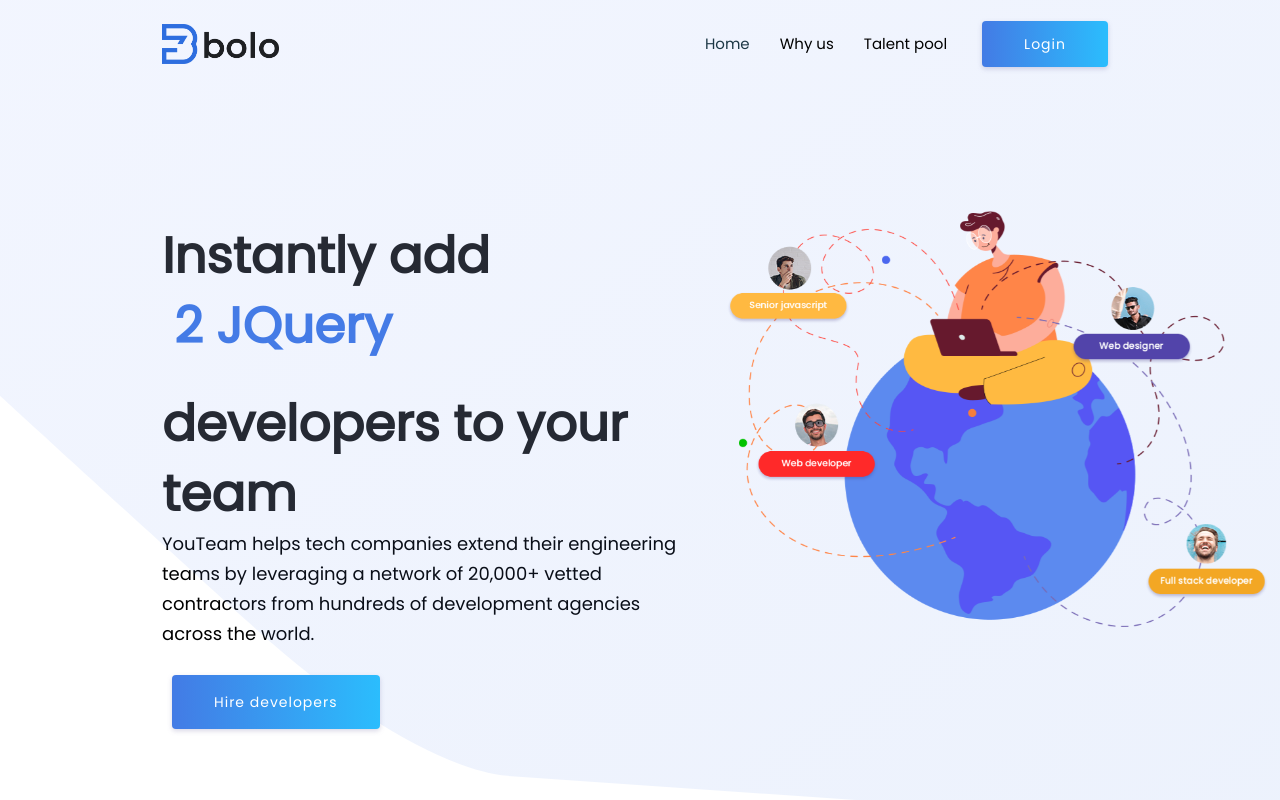
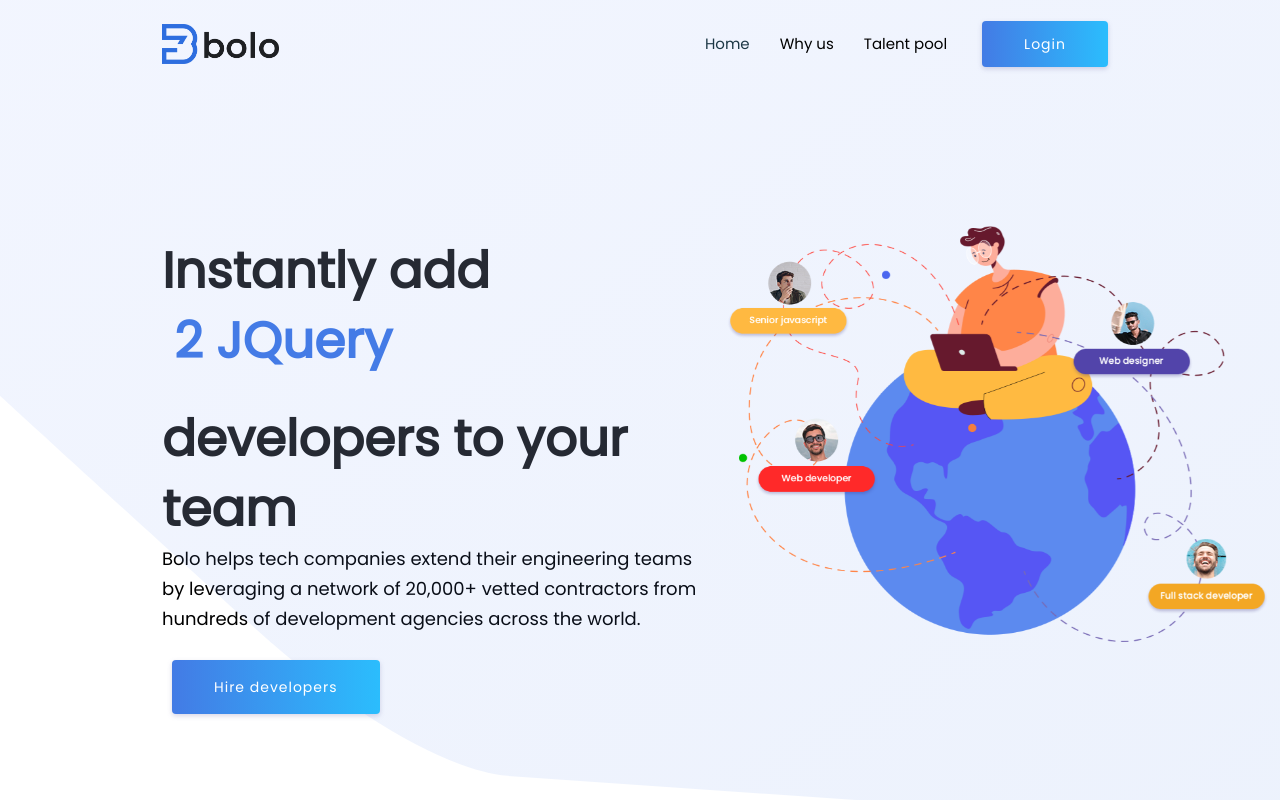
Before and after one commit to BlueCloud15696/Bolo, a React (Create React App) app: page / in a window 1280 px wide. Shown: the top 800 px of the page. Built offline with nearby package versions, Linux system fonts and the light colour scheme; no server answers; the HTML template or start-up script is replaced by a standard one.

Commit message:
edited: developer text

```diff
--- a/src/pages/Home.js
+++ b/src/pages/Home.js
@@ -348,7 +348,7 @@ function Home({ setAuthState, authState, logout }) {
                 developers to your team
               </h1>
               <p>
-                YouTeam helps tech companies extend their engineering teams by
+                Bolo helps tech companies extend their engineering teams by
                 leveraging a network of 20,000+ vetted contractors from hundreds
                 of development agencies across the world.
               </p>
```
